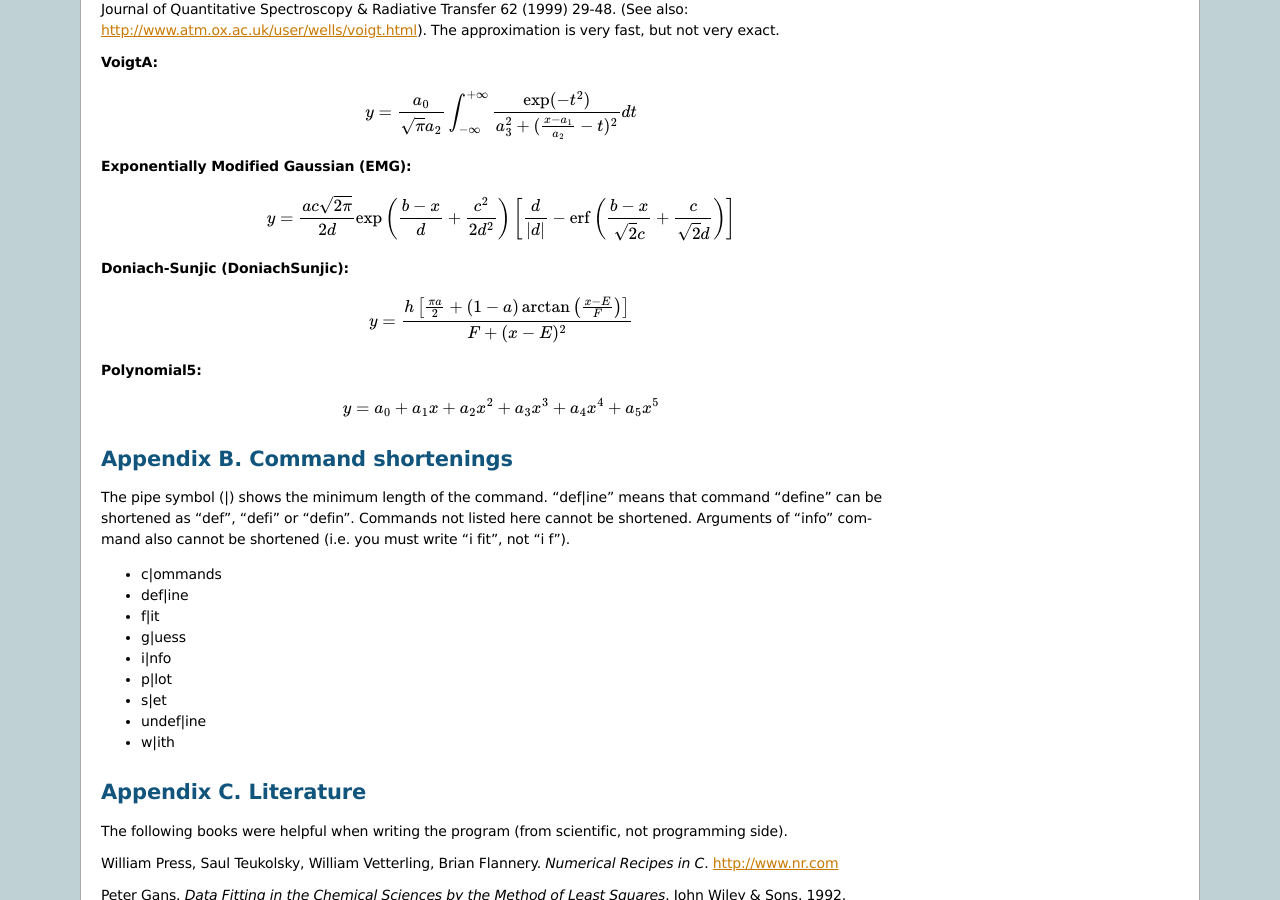
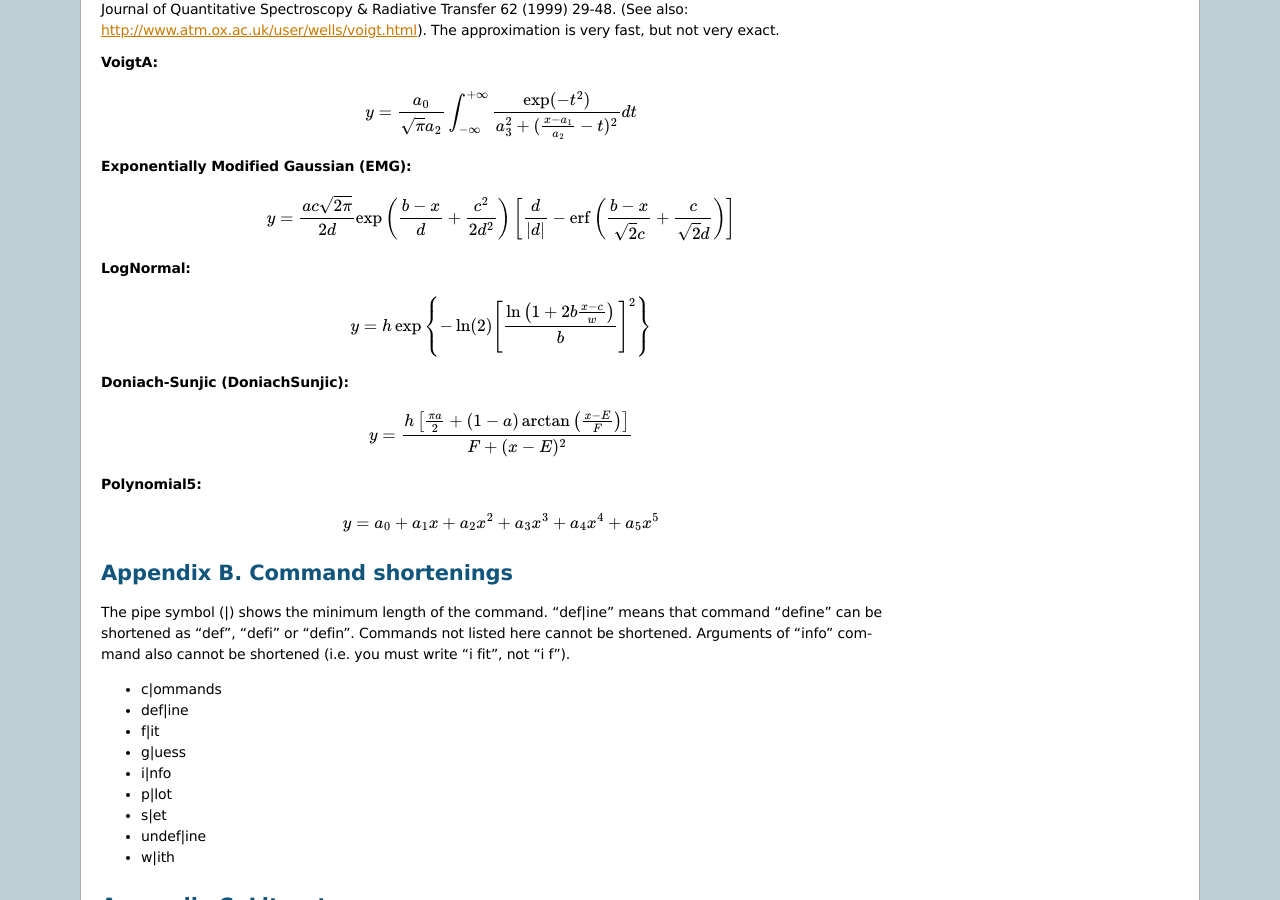
Before and after one commit to wojdyr/fityk, a Sphinx documentation site: the page built from doc/appendix.rst, in a window 1280 px wide and 900 px high, scrolled down 1653 px. Built offline with Sphinx 7.4.7, drawn with Linux system fonts in a browser that asks for light colours; formulas are drawn with MathJax 3; pages that are not in the unit, such as notebooks, are missing from menus.

Commit message:
documented LogNormal function

```diff
--- a/doc/appendix.rst
+++ b/doc/appendix.rst
@@ -124,6 +124,13 @@ The approximation is very fast, but not very exact.
                                 + \frac{c}{\sqrt{2}d}\right)
        \right]
 
+**LogNormal:**
+
+.. math::
+   y = h \exp\left\{ -\ln(2) \left[
+                                   \frac{\ln\left(1+2b\frac{x-c}{w}\right)}{b}
+                            \right]^{2} \right\}
+
 **Doniach-Sunjic (DoniachSunjic):**
 
 .. math::
```
Also changed, not shown: 1 other file.
